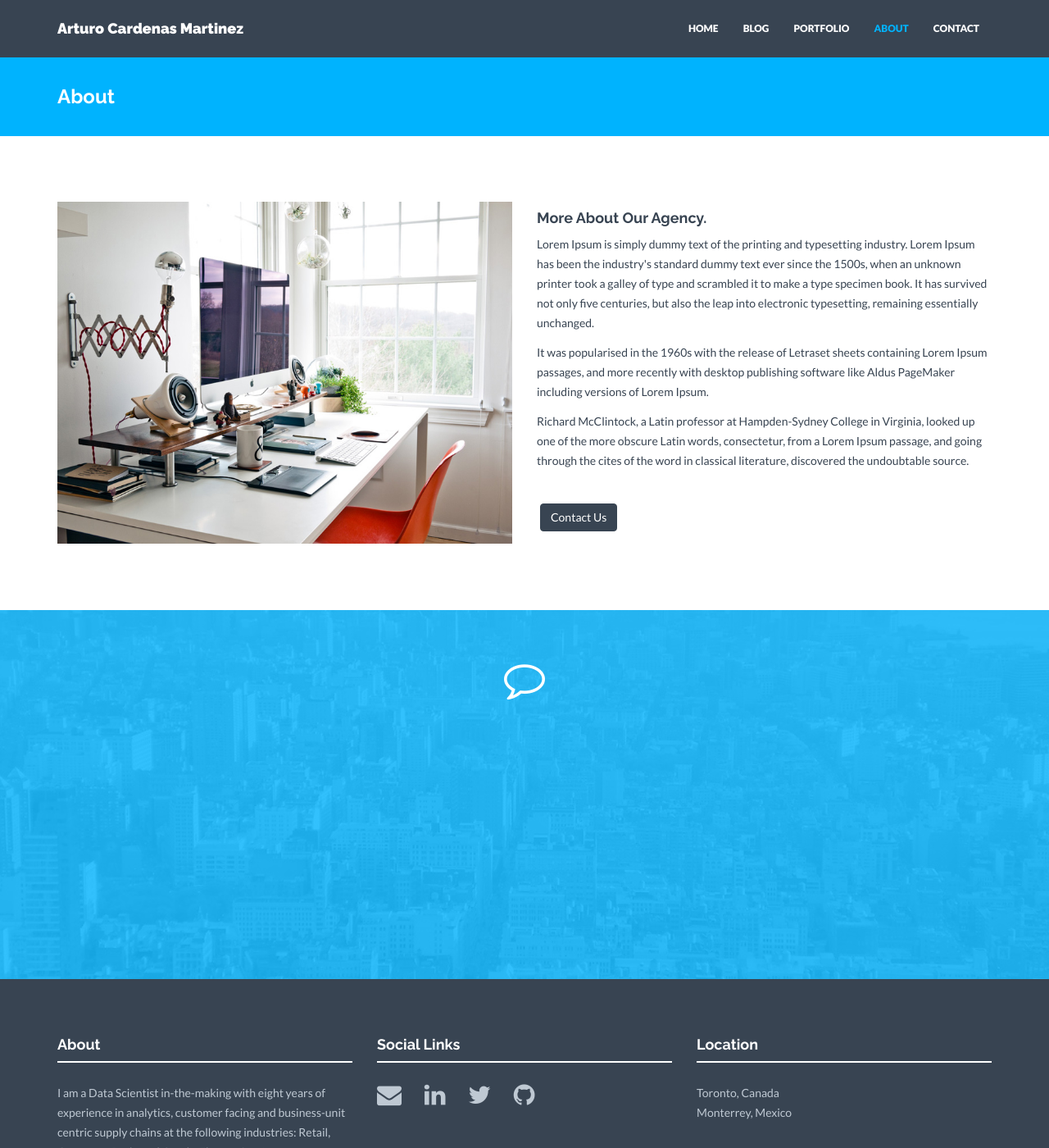
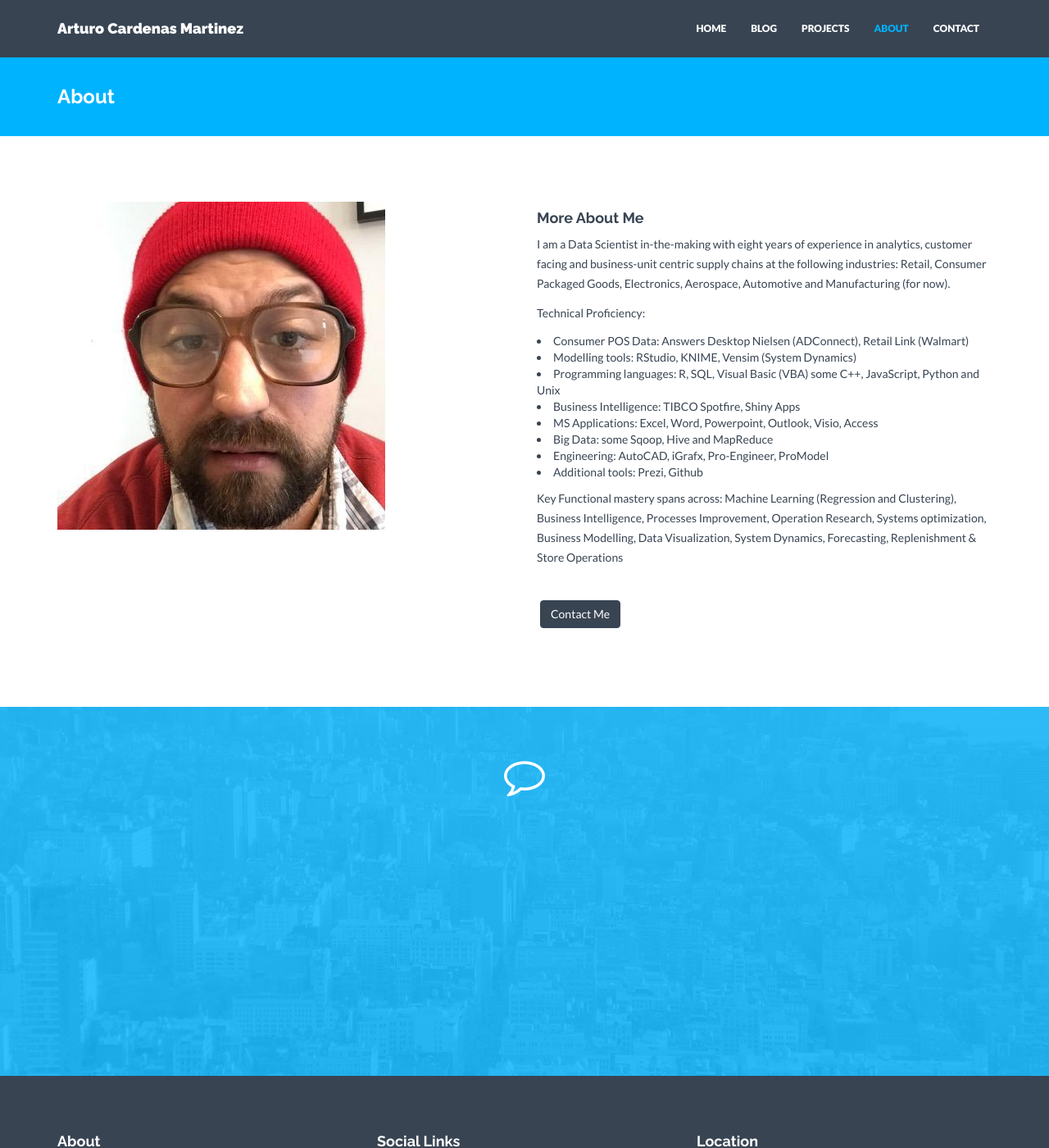
Before and after one commit to arturocm/arturocm.github.io, a Jekyll site: the page built from about.html, in a window 1280 px wide and 1400 px high. Shown: the whole window at 82% size. Built offline with Jekyll 4.4.1, drawn with Linux system fonts in a browser that asks for light colours; nearby versions of some CDN libraries; some of the changed text lies outside the part shown.

Commit message:
projects menu update

```diff
--- a/_config.yml
+++ b/_config.yml
@@ -43,7 +43,7 @@ disqus: arturocm
 address:
   - lines:
     - Toronto, Canada
-    - Monterrey, Mexico
+    - Hermosillo & Monterrey, Mexico
 email: arturocam@gmail.com
 # tel: +1 (xxx) xxx xxxx
 
@@ -75,7 +75,7 @@ email: arturocam@gmail.com
 #     img: client04.png
 
 # Short text about your company. Shown in footer on every page and also separately on Home and Contact page.
-about: "I am a Data Scientist in-the-making with eight years of experience in analytics, customer facing and business-unit centric supply chains at the following industries: Retail, Consumer Packaged Goods, Electronics, Aerospace, Automotive and Manufacturing (for now)."
+about: "Data Scientist in-the-making"
 
 # Testimonial content. Shown on Home and About page.
 # testimonial:
--- a/_includes/nav.html
+++ b/_includes/nav.html
@@ -14,7 +14,7 @@
       <ul class="nav navbar-nav">
         <li {% if page.title == "Home" %}class="active"{% endif %}><a href="{{"/" | prepend: site.baseurl }}">HOME</a></li>
         <li {% if page.title == "Blog" %}class="active"{% endif %}><a href="{{"/blog/" | prepend: site.baseurl }}">BLOG</a></li>
-        <li {% if page.title == "Portfolio" %}class="active"{% endif %}><a href="{{"/portfolio/" | prepend: site.baseurl }}">PORTFOLIO</a></li>
+        <li {% if page.title == "Projects" %}class="active"{% endif %}><a href="{{"/portfolio/" | prepend: site.baseurl }}">PROJECTS</a></li>
         <li {% if page.title == "About" %}class="active"{% endif %}><a href="{{"/about/" | prepend: site.baseurl }}">ABOUT</a></li>
         <li {% if page.title == "Contact" %}class="active"{% endif %}><a href="{{"/contact/" | prepend: site.baseurl }}">CONTACT</a></li>
       </ul>
--- a/about.html
+++ b/about.html
@@ -7,14 +7,22 @@ permalink: /about/
 <div class="container mtb">
     <div class="row">
         <div class="col-lg-6">
-            <img class="img-responsive" src="{{ "/assets/img/about.jpg" | prepend: site.baseurl }}" alt="">
+            <img class="img-responsive" src="{{ "/assets/img/members/team01.jpeg" | prepend: site.baseurl }}" alt="">
         </div>
         <div class="col-lg-6">
-            <h4>More About Our Agency.</h4>
-            <p>Lorem Ipsum is simply dummy text of the printing and typesetting industry. Lorem Ipsum has been the industry's standard dummy text ever since the 1500s, when an unknown printer took a galley of type and scrambled it to make a type specimen book. It has survived not only five centuries, but also the leap into electronic typesetting, remaining essentially unchanged. </p>
-            <p>It was popularised in the 1960s with the release of Letraset sheets containing Lorem Ipsum passages, and more recently with desktop publishing software like Aldus PageMaker including versions of Lorem Ipsum.</p>
-            <p>Richard McClintock, a Latin professor at Hampden-Sydney College in Virginia, looked up one of the more obscure Latin words, consectetur, from a Lorem Ipsum passage, and going through the cites of the word in classical literature, discovered the undoubtable source.</p>
-            <p><br/><a href="/contact/" class="btn btn-theme">Contact Us</a></p>
+            <h4>More About Me</h4>
+            <p>I am a Data Scientist in-the-making with eight years of experience in analytics, customer facing and business-unit centric supply chains at the following industries: Retail, Consumer Packaged Goods, Electronics, Aerospace, Automotive and Manufacturing (for now).</p>
+            <p>Technical Proficiency:</p>
+              <li>Consumer POS Data: Answers Desktop Nielsen (ADConnect), Retail Link (Walmart)</li>
+               <li>Modelling tools: RStudio, KNIME, Vensim (System Dynamics)</li>
+               <li>Programming languages: R, SQL, Visual Basic (VBA) some C++, JavaScript, Python and Unix</li>
+               <li>Business Intelligence: TIBCO Spotfire, Shiny Apps</li>
+               <li>MS Applications: Excel, Word, Powerpoint, Outlook, Visio, Access</li>
+               <li>Big Data: some Sqoop, Hive and MapReduce</li>
+               <li>Engineering: AutoCAD, iGrafx, Pro-Engineer, ProModel</li>
+               <li>Additional tools: Prezi, Github</li>
+            <p>Key Functional mastery spans across: Machine Learning (Regression and Clustering), Business Intelligence, Processes Improvement, Operation Research, Systems optimization, Business Modelling, Data Visualization, System Dynamics, Forecasting, Replenishment & Store Operations</p>
+            <p><br/><a href="/contact/" class="btn btn-theme">Contact Me</a></p>
         </div>
     </div><! --/row -->
 </div><! --/container -->
--- a/portfolio.html
+++ b/portfolio.html
@@ -1,13 +1,13 @@
 ---
 layout: portfolio
-title: Portfolio
-permalink: /portfolio/
+title: Projects
+permalink: /projects/
 ---
 
 <div class="container mtb">
     <div class="row">
         <div class="col-lg-8 col-lg-offset-2 centered">
-            <h2>We create awesome designs to standout your site or product. Check some of our latest works.</h2>
+            <h2>This are some of the projects I've working on:</h2>
             <br>
             <div class="hline"></div>
         </div>
```
